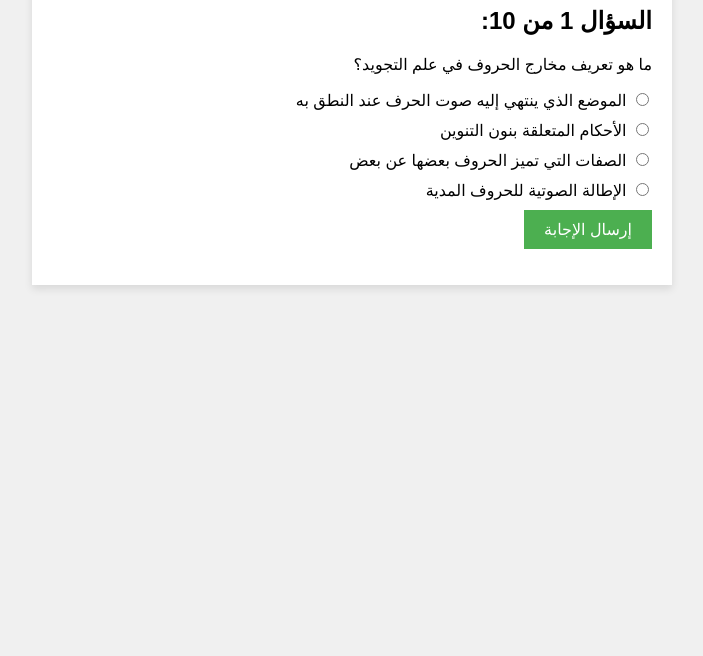
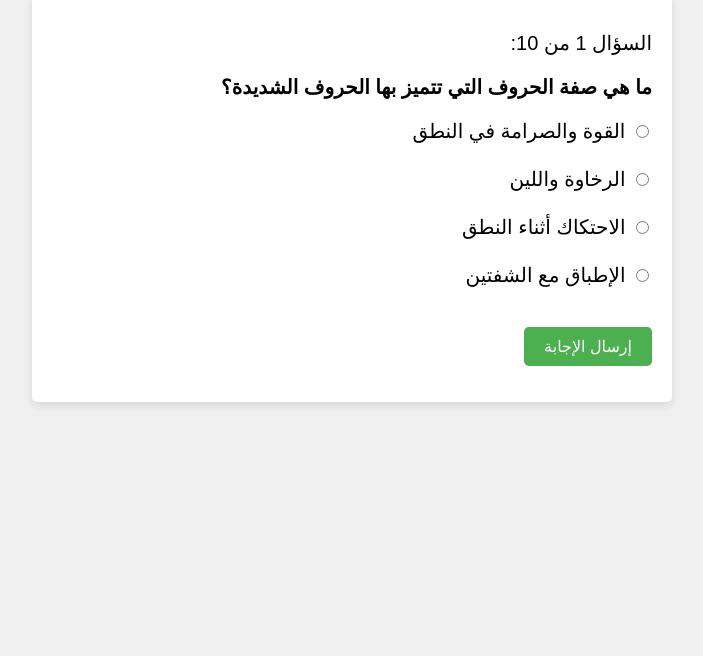
Before and after one commit to Hiba-Mohamed/VanillaQuiz, a plain HTML site: page index.html in a window 1280 px wide. Shown: the part 144-800 px from the top of the page, without its empty margins (288-991 px from the left). Drawn offline with Linux system fonts and the light colour scheme.

Commit message:
new questions

```diff
--- a/index.html
+++ b/index.html
@@ -1,32 +1,49 @@
-<html lang="ar" dir="rtl">  <!-- Set the direction to right-to-left -->
+<html lang="ar" dir="rtl">
+  <!-- Set the direction to right-to-left -->
   <html lang="ar">
     <head>
-  <meta charset="UTF-8">
-  <meta name="viewport" content="width=device-width, initial-scale=1.0">
+      <meta charset="UTF-8" />
+      <meta name="viewport" content="width=device-width, initial-scale=1.0" />
       <title>الاختبار</title>
-  <link rel="stylesheet" href="styles.css">
+      <link rel="stylesheet" href="styles.css" />
     </head>
     <body>
+      <h1>باب صفات الحروف</h1>
+
       <div class="quiz-container">
-    <h1>الاختبار</h1>
         <div id="question-container">
-      <h2>السؤال <span id="question-index"></span> من <span id="total-questions"></span>:</h2>
+          <h2>
+            السؤال <span id="question-index"></span> من
+            <span id="total-questions"></span>:
+          </h2>
           <p id="question-text"></p>
           <form id="question-form">
             <div id="options-container"></div>
             <button type="submit">إرسال الإجابة</button>
           </form>
-      <div id="result" class="result" style="display: none;">
-        <h3>الإجابة الصحيحة هي: <span id="correct-answer"></span></h3>
-        <h4>إجابتك: <span id="user-answer"></span> (<span id="answer-status"></span>)</h4>
+          <div id="result" class="result" style="display: none">
+            <h3>الإجابة الصحيحة: <span id="correct-answer"></span></h3>
+            <h4>
+              إجابتك: <span id="user-answer"></span> (<span
+                id="answer-status"
+              ></span
+              >)
+            </h4>
+            <button id="next-question" style="display: none">
+              السؤال التالي
+            </button>
           </div>
         </div>
-    <div id="final-result" style="display: none;">
+        <div id="final-result" style="display: none">
           <h2>النتيجة النهائية:</h2>
-      <p>مجموع النقاط: <span id="score"></span> من <span id="total-score"></span></p>
+          <p>
+            مجموع النقاط: <span id="score"></span> من
+            <span id="total-score"></span>
+          </p>
           <button onclick="retryQuiz()">إعادة المحاولة</button>
         </div>
       </div>
       <script src="script.js"></script>
     </body>
   </html>
+</html>
--- a/script.js
+++ b/script.js
@@ -1,82 +1,87 @@
 const questions = [
   {
-    question: "ما هو تعريف مخارج الحروف في علم التجويد؟",
+    question: "ما هي صفة الحروف التي تتميز بها الحروف الشديدة؟",
     options: [
-      "الموضع الذي ينتهي إليه صوت الحرف عند النطق به",
-      "الأحكام المتعلقة بنون التنوين",
-      "الصفات التي تميز الحروف بعضها عن بعض",
-      "الإطالة الصوتية للحروف المدية",
+      "القوة والصرامة في النطق",
+      "الرخاوة واللين",
+      "الاحتكاك أثناء النطق",
+      "الإطباق مع الشفتين",
     ],
-    answer: "الموضع الذي ينتهي إليه صوت الحرف عند النطق به",
+    answer: "القوة والصرامة في النطق",
   },
   {
-    question: "على وفق مذهب من يعد عدد مخارج الحروف 17؟",
-    options: ["الكسائي", "الخليل بن أحمد", "سيبويه", "مذهب مركب من مذهبي الخليل وسيبويه"],
-    answer: "مذهب مركب من مذهبي الخليل وسيبويه",
+    question: "أي من هذه الحروف تتميز بصفة الاستعلاء؟",
+    options: ["ص", "د", "م", "ر"],
+    answer: "ص",
   },
   {
-    question: "ما هو مخرج حرف القاف وفقًا لعلماء التجويد؟",
-    options: ["وسط اللسان مع الحنك الأعلى", "أقصى اللسان مع الحنك اللحمي", "طرف اللسان مع اللثة", "أدنى اللسان مع الأسنان"],
-    answer: "أقصى اللسان مع الحنك اللحمي",
+    question: "ما الذي يحدث للصوت عند نطق الحروف المستعلية؟",
+    options: [
+      "ينخفض الصوت نحو أسفل الفم",
+      "يرتفع الصوت نحو الحنك الأعلى",
+      "يتوزع الصوت بالتساوي في الفم",
+      "ينحبس الصوت تمامًا دون جريان",
+    ],
+    answer: "يرتفع الصوت نحو الحنك الأعلى",
   },
   {
-    question: "أي الحروف تخرج من الشفتين؟",
-    options: ["الباء والميم والواو وجزئيًا الفاء", "النون والراء", "العين والهاء", "الطاء والدال"],
-    answer: "الباء والميم والواو وجزئيًا الفاء",
+    question: "أي من الحروف التالية تتميز بصفة التكرير؟",
+    options: ["ر", "ل", "م", "ن"],
+    answer: "ر",
   },
   {
-    question: "ما هي أقصى مخارج الحروف في الحلق؟",
+    question: "ما الذي يحدث للصوت عند نطق الحروف المطبقة؟",
     options: [
-      "الجوف",
-      "أقصى الحلق حيث تخرج الهمزة والهاء",
-      "وسط الحلق حيث تخرج العين والحاء",
-      "أدنى الحلق حيث تخرج الغين والخاء",
+      "ينتشر الصوت في كل اتجاه داخل الفم",
+      "ينحصر الصوت بين اللسان والحنك الأعلى",
+      "يخرج الصوت مع جريان بسيط",
+      "يتوقف الصوت تمامًا داخل الحلق",
     ],
-    answer: "أقصى الحلق حيث تخرج الهمزة والهاء",
+    answer: "ينحصر الصوت بين اللسان والحنك الأعلى",
   },
   {
-    question: "ما هي الحروف التي تخرج من وسط الحلق؟",
-    options: ["العين والحاء", "الغين والخاء", "الهمزة والهاء", "اللام والنون"],
-    answer: "العين والحاء",
+    question: "ما هو تعريف الهمس؟",
+    options: [
+      "هو قوة الصوت المصاحب للحروف عند نطقها",
+      "هو الصوت الهادئ الذي يصاحب الحروف عند نطقها",
+      "هو الخفاء في السمع نتيجة انفتاح الوترين الصوتيين وعدم اهتزازهما، وجريان كثير لهواء النفس",
+      "هو الصوت الناتج عن احتكاك الحروف بالحنك",
+    ],
+    answer:
+      "هو الخفاء في السمع نتيجة انفتاح الوترين الصوتيين وعدم اهتزازهما، وجريان كثير لهواء النفس",
   },
   {
-    question: "ما هو مخرج حرف الراء؟",
-    options: [
-      "طرف اللسان مع ما يحاذيه من اللثة",
-      "طرف اللسان مع أطراف الثنايا العليا",
-      "أقصى الحلق",
-      "بطن اللسان",
-    ],
-    answer: "طرف اللسان مع ما يحاذيه من اللثة",
+    question: "أي من هذه الحروف لا تتميز بصفة القلقلة؟",
+    options: ["ج", "ط", "ق", "ع"],
+    answer: "ع",
   },
   {
-    question: "من أي مخرج تخرج حروف المد (الألف والواو والياء المدية)؟",
+    question: "أي من التالي صحيح فيما يتعلق بالإذلاق والإصمات؟",
     options: [
-      "الجوف",
-      "الشفتان",
-      "الحلق",
-      "اللسان",
+      "الإذلاق والإصمات هما صفتان من علم التجويد ولهما تأثير على طريقة نطق الحروف.",
+      "الإذلاق والإصمات هما صفتان من علم الصرف ولا علاقة لهما بعلم التجويد.",
+      "الإذلاق والإصمات تتعلقان بتحديد الحروف القوية والضعيفة في علم التجويد.",
+      "الإذلاق والإصمات هما صفتان مرتبطتان بكيفية تماثل الحروف في الأصوات في علم التجويد.",
     ],
-    answer: "الجوف",
+    answer:
+      "الإذلاق والإصمات هما صفتان من علم الصرف ولا علاقة لهما بعلم التجويد.",
   },
   {
-    question: "أي الحروف تخرج من أدنى الحلق؟",
-    options: ["الغين والخاء", "العين والحاء", "الهمزة والهاء", "الطاء والدال"],
-    answer: "الغين والخاء",
+    question: "أي من هذه الحروف تتميز بصفة الانفتاح؟",
+    options: ["ب", "ظ", "ض", "ص"],
+    answer: "ب",
   },
   {
-    question: "ما هو المخرج الذي يخرج منه حرف الطاء؟",
+    question: "كل التالي من الأخطاء الشائعة عند النطق بالقلقلة إلا:",
     options: [
-      "طرف اللسان مع أصول الثنايا العليا",
-      "وسط اللسان",
-      "الشفتان",
-      "الجوف",
+      "خلط صوتها بحركة من الحركات الثلاث",
+      "ختم صوتها بهاء",
+      "مط صوتها و تطويله عن حده",
+      "بتر صوت الحرف المقلقل عما بعده",
     ],
-    answer: "طرف اللسان مع أصول الثنايا العليا",
+    answer: "ختم صوتها بهاء",
   },
 ];
-
-
 
 let currentQuestionIndex = 0;
 let score = 0;
@@ -123,15 +128,28 @@ function handleFormSubmit(event) {
   const isCorrect = userAnswer === correctAnswer;
   if (isCorrect) {
     score++;
+    answerStatus.className = "correct"; // Apply green style
+    answerStatus.textContent = "صحيحة";
+  } else {
+    answerStatus.className = "wrong"; // Apply red style
+    answerStatus.textContent = "خاطئة";
   }
 
   correctAnswerText.textContent = correctAnswer;
   userAnswerText.textContent = userAnswer;
-  answerStatus.textContent = isCorrect ? "صحيحة" : "خاطئة";
 
   resultContainer.style.display = "block";
-  currentQuestionIndex++;
-  setTimeout(loadQuestion, 2000); // Wait 2 seconds before loading the next question
+  form.style.display = "none"; // Hide the form temporarily
+  const nextQuestionButton = document.getElementById("next-question");
+  nextQuestionButton.style.display = "block"; // Show the next question button
+
+  nextQuestionButton.onclick = () => {
+    currentQuestionIndex++;
+    resultContainer.style.display = "none"; // Hide the result
+    nextQuestionButton.style.display = "none"; // Hide the button again
+    form.style.display = "block"; // Show the form again
+    loadQuestion(); // Load the next question
+  };
 }
 
 function showFinalResult() {
--- a/styles.css
+++ b/styles.css
@@ -13,6 +13,29 @@ body {
   background-color: #fff;
   padding: 20px;
   box-shadow: 0 4px 8px rgba(0, 0, 0, 0.1);
+  border-radius: 5px;
+}
+
+h1{
+  margin-top: 50px;
+  text-align: center;
+}
+
+h2{
+  font-size: 20px;
+  font-weight: 500;
+}
+
+
+
+h4{
+font-size: 20px;
+font-weight: 500;
+}
+
+.quiz-container p{
+  font-size: 20px;
+  font-weight: bold;
 }
 
 button {
@@ -22,6 +45,8 @@ button {
   border: none;
   cursor: pointer;
   font-size: 16px;
+  border-radius: 5px;
+  margin-top: 30px;
 }
 
 button:hover {
@@ -38,8 +63,32 @@ button:hover {
 #final-result {
   text-align: center;
 }
+#options-container {
+  display: flex;
+  flex-direction: column;
+  gap: 14px;
+  font-size: 20px;
+}
 
 #options-container label {
   display: block;
   margin-bottom: 10px;
 }
+
+.correct {
+  color: green;
+  font-weight: bold;
+}
+
+.wrong {
+  color: red;
+  font-weight: bold;
+}
+
+#result {
+  margin-top: 20px;
+  padding: 10px;
+  border: 2px solid #ddd;
+  border-radius: 5px;
+  background-color: #f9f9f9;
+}
```
Lines whose indentation alone changed are shown as unchanged.
